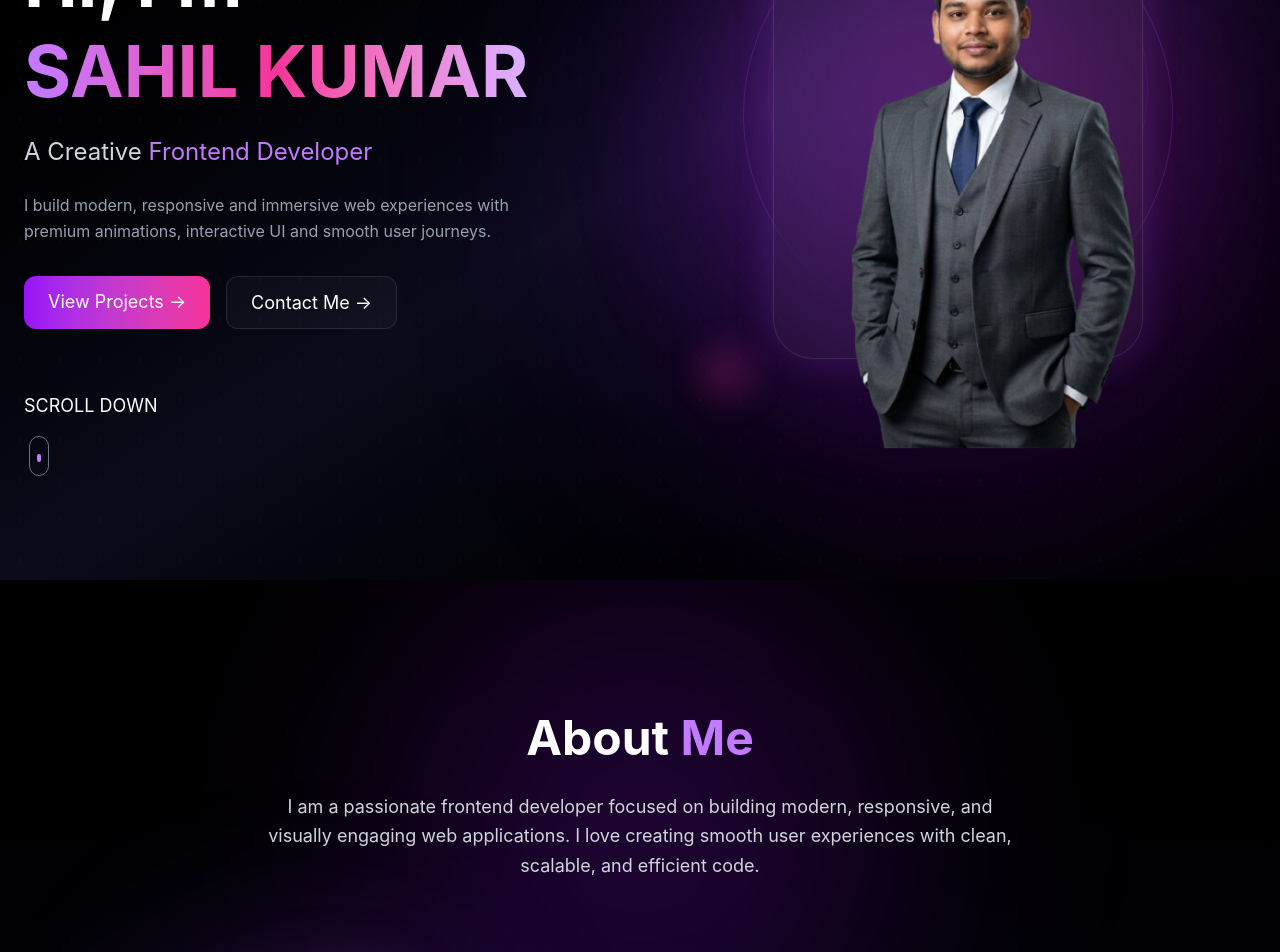
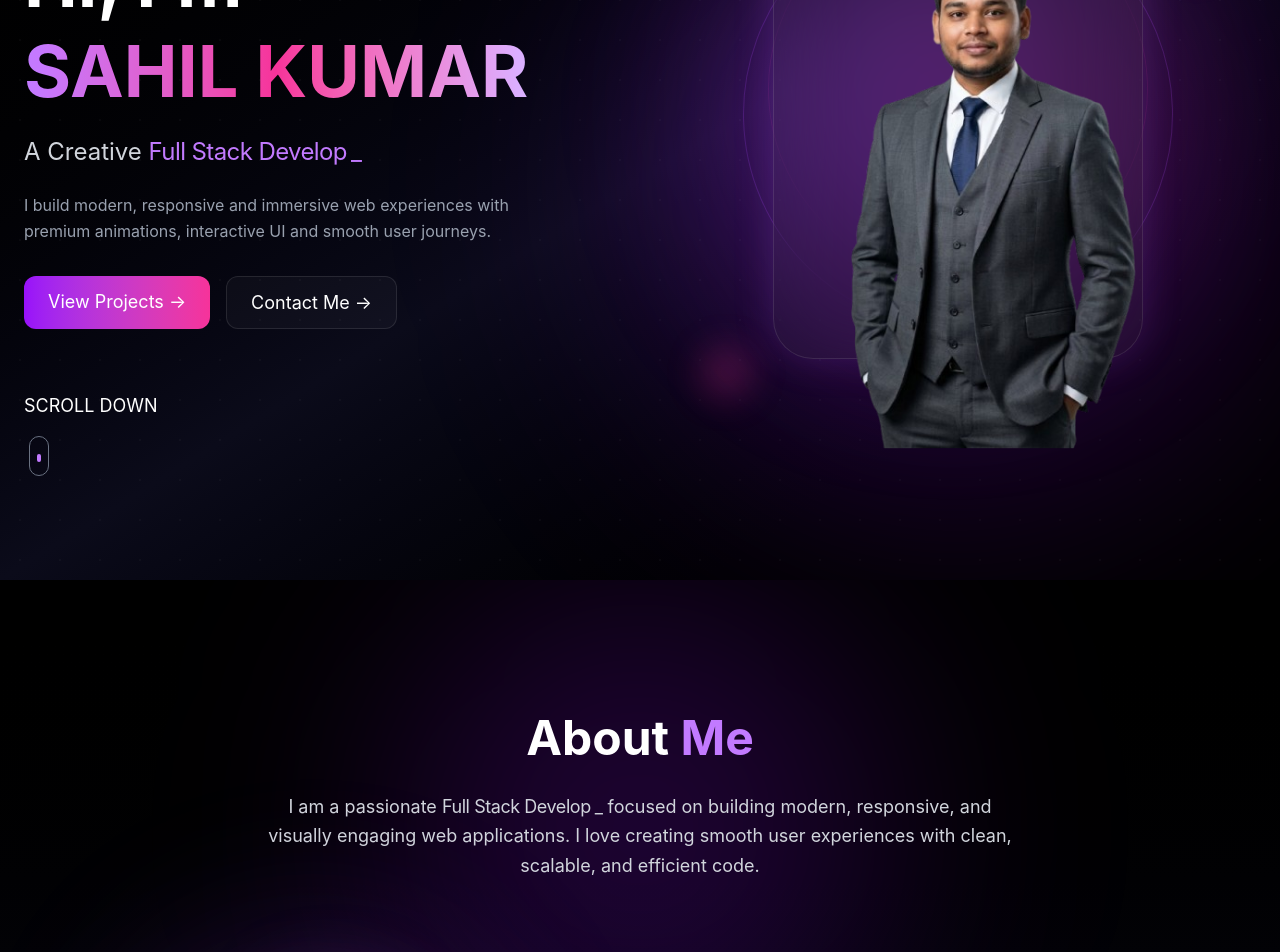
Before and after one commit to Sahilkadam01/latest_portfolio, a React (Vite) app: page / in a window 1280 px wide. Shown: the part 220-1172 px from the top of the page. Built offline with nearby package versions, Linux system fonts and the light colour scheme.

Commit message:
commit 28 typing effects added

```diff
--- a/package.json
+++ b/package.json
@@ -13,7 +13,7 @@
     "@react-three/postprocessing": "^3.0.4",
     "@tailwindcss/vite": "^4.2.2",
     "framer-motion": "^12.38.0",
-    "gsap": "^3.14.2",
+    "gsap": "^3.15.0",
     "lenis": "^1.3.19",
     "postprocessing": "^6.38.3",
     "react": "^19.2.4",
--- a/src/components/Who-i-am/Who-i-am.jsx
+++ b/src/components/Who-i-am/Who-i-am.jsx
@@ -1,5 +1,6 @@
 import { motion, useScroll, useTransform } from "framer-motion";
 import { useRef } from "react";
+import TextType from "../typingEffect/TypingEffect"
 import {
   FiCode,
   FiPenTool,
@@ -49,7 +50,19 @@
           </h2>
 
           <p className="mt-6 text-gray-300 leading-relaxed text-sm md:text-lg">
-            I am a passionate frontend developer focused on building modern,
+            I am a passionate <TextType
+  text={["Python Developer","Full Stack Developer", "Programmer"]}
+  typingSpeed={75}
+  pauseDuration={1500}
+  showCursor
+  cursorCharacter="_"
+  texts={["Python Developer","Full Stack Developer", "Programmer"]}
+  deletingSpeed={50}
+  variableSpeedEnabled={false}
+  variableSpeedMin={60}
+  variableSpeedMax={120}
+  cursorBlinkDuration={0.5}
+/> focused on building modern,
             responsive, and visually engaging web applications. I love creating
             smooth user experiences with clean, scalable, and efficient code.
           </p>
@@ -173,7 +186,11 @@
               }}
               className="absolute bottom-16 left-8 w-2 h-2 bg-purple-300 rounded-full blur-sm"
             />
+
+
           </motion.div>
+
+
 
           {/* 🔥 CARDS */}
           <div className="space-y-6">
@@ -323,3 +340,17 @@
     </section>
   );
 }
+
+{/* <div className="mt-8 flex justify-center">
+  <a
+    href="/assets/Sahil_Kumar_CV.pdf"
+    download
+    className="relative inline-flex items-center justify-center px-6 py-3
+    rounded-xl bg-purple-500 text-white font-medium
+    border border-purple-400/30
+    hover:bg-purple-600 hover:scale-105
+    transition duration-300 shadow-lg shadow-purple-500/20"
+  >
+    Download CV
+  </a>
+</div> */}
--- a/src/components/profile_section/ProfileSection.jsx
+++ b/src/components/profile_section/ProfileSection.jsx
@@ -1,6 +1,7 @@
 import { motion } from "framer-motion";
 import React from "react";
 import { Link } from "react-scroll";
+import TextType from "../typingEffect/TypingEffect"
 
 const container = {
   hidden: {},
@@ -166,7 +167,19 @@
             A Creative{" "}
 
             <span className="text-purple-400">
-              Frontend Developer
+              <TextType
+  text={["Python Developer","Full Stack Developer", "Programmer"]}
+  typingSpeed={75}
+  pauseDuration={1500}
+  showCursor
+  cursorCharacter="_"
+  texts={["Python Developer","Full Stack Developer", "Programmer"]}
+  deletingSpeed={50}
+  variableSpeedEnabled={false}
+  variableSpeedMin={60}
+  variableSpeedMax={120}
+  cursorBlinkDuration={0.5}
+/>
             </span>
           </motion.h2>
 
--- a/src/components/profile_section/TypingEffect.jsx
+++ /dev/null
@@ -1,42 +0,0 @@
-import { useState, useEffect } from "react";
-
-const TypingEffect = () => {
-  const words = ["Programmer","Software Developer", "Designer", "Web Developer"];
-  const typingSpeed = 150; // ms per character
-  const erasingSpeed = 100;
-  const delayBetweenWords = 1000;
-
-  const [wordIndex, setWordIndex] = useState(0);
-  const [charIndex, setCharIndex] = useState(0);
-  const [displayedText, setDisplayedText] = useState("");
-  const [isDeleting, setIsDeleting] = useState(false);
-
-  useEffect(() => {
-    let timer;
-
-    if (!isDeleting && charIndex < words[wordIndex].length) {
-      timer = setTimeout(() => {
-        setDisplayedText((prev) => prev + words[wordIndex][charIndex]);
-        setCharIndex((prev) => prev + 1);
-      }, typingSpeed);
-    } else if (isDeleting && charIndex > 0) {
-      timer = setTimeout(() => {
-        setDisplayedText(words[wordIndex].substring(0, charIndex - 1));
-        setCharIndex((prev) => prev - 1);
-      }, erasingSpeed);
-    } else if (!isDeleting && charIndex === words[wordIndex].length) {
-      timer = setTimeout(() => setIsDeleting(true), delayBetweenWords);
-    } else if (isDeleting && charIndex === 0) {
-      setIsDeleting(false);
-      setWordIndex((prev) => (prev + 1) % words.length);
-    }
-
-    return () => clearTimeout(timer);
-  }, [charIndex, isDeleting, wordIndex, words]);
-
-  return (
-    <span className="border-r-4 border-black pr-1">{displayedText}</span>
-  );
-};
-
-export default TypingEffect;
--- /dev/null
+++ b/src/components/typingEffect/TypingEffect.jsx
@@ -0,0 +1,222 @@
+'use client';
+
+import { useEffect, useRef, useState, createElement, useMemo, useCallback } from 'react';
+import { gsap } from 'gsap';
+
+const TextType = ({
+  text,
+  as: Component = 'div',
+  typingSpeed = 50,
+  initialDelay = 0,
+  pauseDuration = 2000,
+  deletingSpeed = 30,
+  loop = true,
+  className = '',
+  showCursor = true,
+  hideCursorWhileTyping = false,
+  cursorCharacter = '|',
+  cursorClassName = '',
+  cursorBlinkDuration = 0.5,
+  textColors = [],
+  variableSpeed,
+  onSentenceComplete,
+  startOnVisible = false,
+  reverseMode = false,
+  ...props
+}) => {
+  const [displayedText, setDisplayedText] = useState('');
+  const [currentCharIndex, setCurrentCharIndex] = useState(0);
+  const [isDeleting, setIsDeleting] = useState(false);
+  const [currentTextIndex, setCurrentTextIndex] = useState(0);
+  const [isVisible, setIsVisible] = useState(!startOnVisible);
+  const cursorRef = useRef(null);
+  const containerRef = useRef(null);
+
+  const textArray = useMemo(() => (Array.isArray(text) ? text : [text]), [text]);
+
+  const getRandomSpeed = useCallback(() => {
+    if (!variableSpeed) return typingSpeed;
+    const { min, max } = variableSpeed;
+    return Math.random() * (max - min) + min;
+  }, [variableSpeed, typingSpeed]);
+
+  const getCurrentTextColor = () => {
+    if (textColors.length === 0) return 'inherit';
+    return textColors[currentTextIndex % textColors.length];
+  };
+
+  useEffect(() => {
+    if (!startOnVisible || !containerRef.current) return;
+
+    const observer = new IntersectionObserver(
+      entries => {
+        entries.forEach(entry => {
+          if (entry.isIntersecting) {
+            setIsVisible(true);
+          }
+        });
+      },
+      { threshold: 0.1 }
+    );
+
+    observer.observe(containerRef.current);
+    return () => observer.disconnect();
+  }, [startOnVisible]);
+
+  useEffect(() => {
+    if (showCursor && cursorRef.current) {
+      gsap.set(cursorRef.current, { opacity: 1 });
+      gsap.to(cursorRef.current, {
+        opacity: 0,
+        duration: cursorBlinkDuration,
+        repeat: -1,
+        yoyo: true,
+        ease: 'power2.inOut'
+      });
+    }
+  }, [showCursor, cursorBlinkDuration]);
+
+  useEffect(() => {
+    if (!isVisible) return;
+
+    let timeout;
+
+    const currentText = textArray[currentTextIndex];
+    const processedText = reverseMode ? currentText.split('').reverse().join('') : currentText;
+
+    const executeTypingAnimation = () => {
+      if (isDeleting) {
+        if (displayedText === '') {
+          setIsDeleting(false);
+          if (currentTextIndex === textArray.length - 1 && !loop) {
+            return;
+          }
+
+          if (onSentenceComplete) {
+            onSentenceComplete(textArray[currentTextIndex], currentTextIndex);
+          }
+
+          setCurrentTextIndex(prev => (prev + 1) % textArray.length);
+          setCurrentCharIndex(0);
+          timeout = setTimeout(() => {}, pauseDuration);
+        } else {
+          timeout = setTimeout(() => {
+            setDisplayedText(prev => prev.slice(0, -1));
+          }, deletingSpeed);
+        }
+      } else {
+        if (currentCharIndex < processedText.length) {
+          timeout = setTimeout(
+            () => {
+              setDisplayedText(prev => prev + processedText[currentCharIndex]);
+              setCurrentCharIndex(prev => prev + 1);
+            },
+            variableSpeed ? getRandomSpeed() : typingSpeed
+          );
+        } else if (textArray.length >= 1) {
+          if (!loop && currentTextIndex === textArray.length - 1) return;
+          timeout = setTimeout(() => {
+            setIsDeleting(true);
+          }, pauseDuration);
+        }
+      }
+    };
+
+    if (currentCharIndex === 0 && !isDeleting && displayedText === '') {
+      timeout = setTimeout(executeTypingAnimation, initialDelay);
+    } else {
+      executeTypingAnimation();
+    }
+
+    return () => clearTimeout(timeout);
+    // eslint-disable-next-line react-hooks/exhaustive-deps
+  }, [
+    currentCharIndex,
+    displayedText,
+    isDeleting,
+    typingSpeed,
+    deletingSpeed,
+    pauseDuration,
+    textArray,
+    currentTextIndex,
+    loop,
+    initialDelay,
+    isVisible,
+    reverseMode,
+    variableSpeed,
+    onSentenceComplete
+  ]);
+
+  const shouldHideCursor =
+    hideCursorWhileTyping && (currentCharIndex < textArray[currentTextIndex].length || isDeleting);
+
+  return createElement(
+    Component,
+    {
+      ref: containerRef,
+      className: `inline-block whitespace-pre-wrap tracking-tight ${className}`,
+      ...props
+    },
+    <span className="inline" style={{ color: getCurrentTextColor() || 'inherit' }}>
+      {displayedText}
+    </span>,
+    showCursor && (
+      <span
+        ref={cursorRef}
+        className={`ml-1 inline-block opacity-100 ${shouldHideCursor ? 'hidden' : ''} ${cursorClassName}`}
+      >
+        {cursorCharacter}
+      </span>
+    )
+  );
+};
+
+export default TextType;
+
+
+
+
+
+
+// import { useState, useEffect } from "react";
+
+// const TypingEffect = () => {
+//   const words = ["Programmer","Software Developer", "Python Developer", "Web Developer"];
+//   const typingSpeed = 150; // ms per character
+//   const erasingSpeed = 100;
+//   const delayBetweenWords = 1000;
+
+//   const [wordIndex, setWordIndex] = useState(0);
+//   const [charIndex, setCharIndex] = useState(0);
+//   const [displayedText, setDisplayedText] = useState("");
+//   const [isDeleting, setIsDeleting] = useState(false);
+
+//   useEffect(() => {
+//     let timer;
+
+//     if (!isDeleting && charIndex < words[wordIndex].length) {
+//       timer = setTimeout(() => {
+//         setDisplayedText((prev) => prev + words[wordIndex][charIndex]);
+//         setCharIndex((prev) => prev + 1);
+//       }, typingSpeed);
+//     } else if (isDeleting && charIndex > 0) {
+//       timer = setTimeout(() => {
+//         setDisplayedText(words[wordIndex].substring(0, charIndex - 1));
+//         setCharIndex((prev) => prev - 1);
+//       }, erasingSpeed);
+//     } else if (!isDeleting && charIndex === words[wordIndex].length) {
+//       timer = setTimeout(() => setIsDeleting(true), delayBetweenWords);
+//     } else if (isDeleting && charIndex === 0) {
+//       setIsDeleting(false);
+//       setWordIndex((prev) => (prev + 1) % words.length);
+//     }
+
+//     return () => clearTimeout(timer);
+//   }, [charIndex, isDeleting, wordIndex, words]);
+
+//   return (
+//     <span className="border-r-4 border-black pr-1">{displayedText}</span>
+//   );
+// };
+
+// export default TypingEffect;
```
Also changed, not shown: 1 other file (tests, documents, lock files or other folders).
